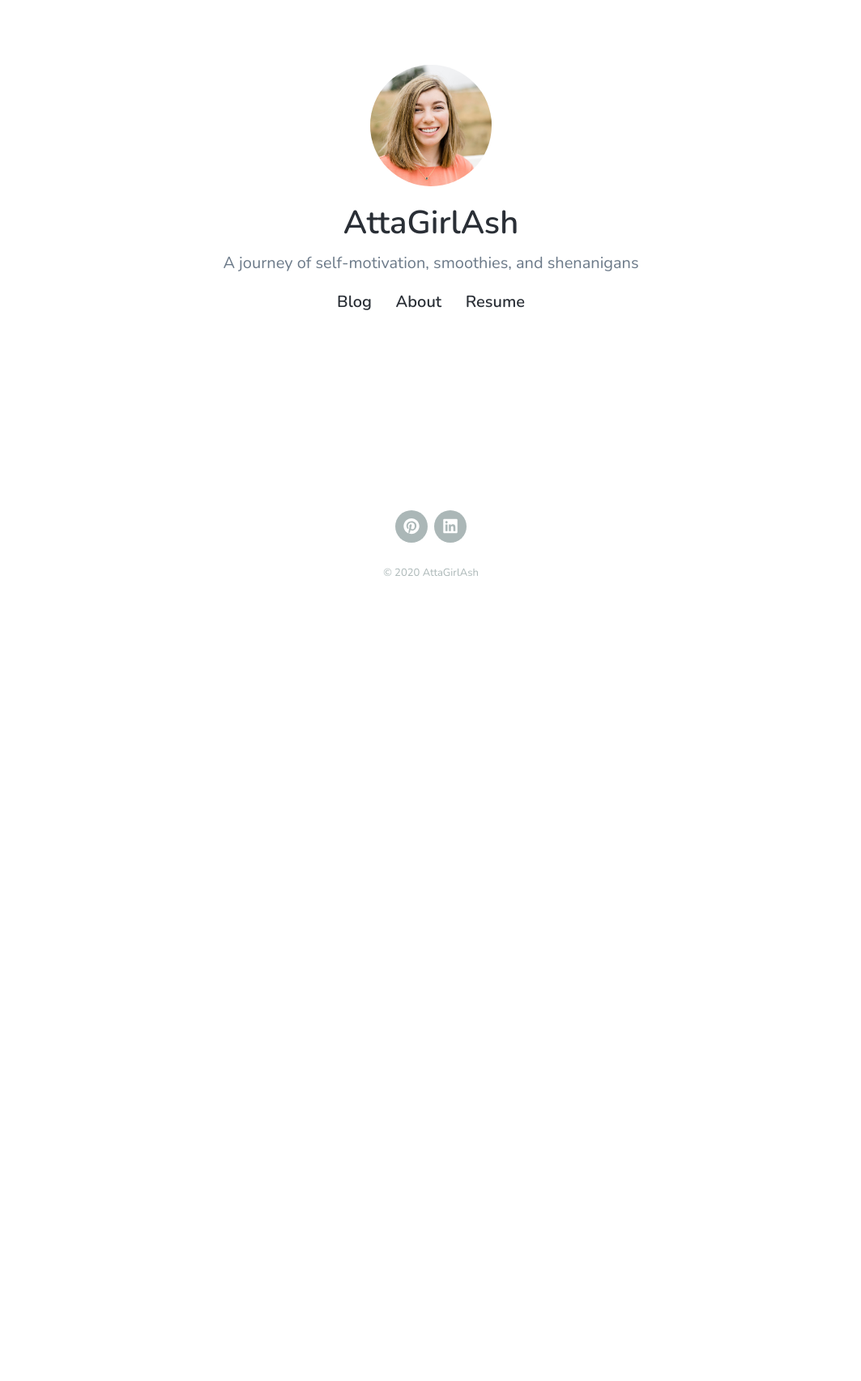
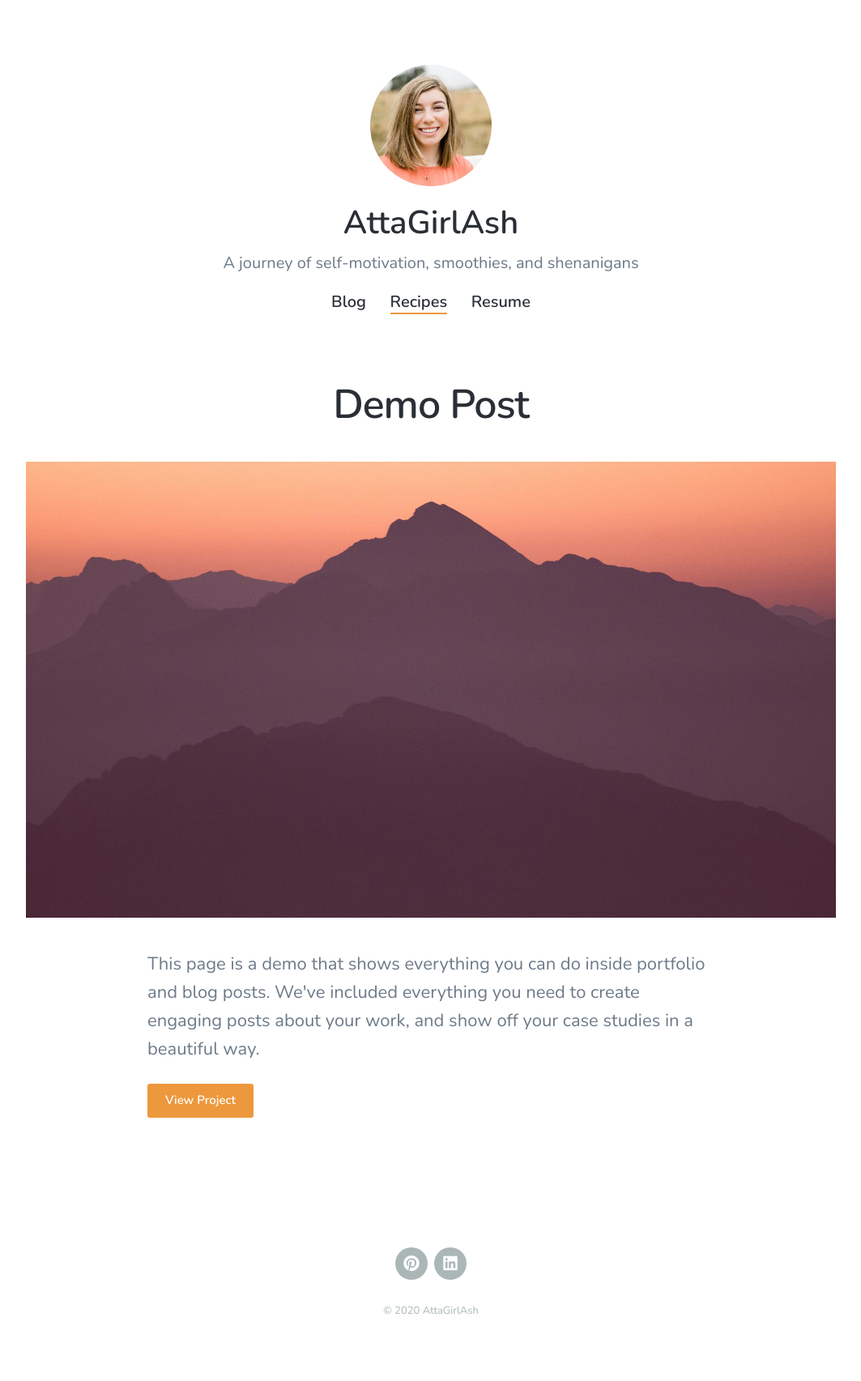
Before and after one commit to ashleyraizes/ashleyraizes.github.io, a Jekyll site: the page built from recipes/index.html, in a window 1280 px wide. Shown: the whole page at 81% size, without its empty margins (108-1171 px from the left). Built offline with Jekyll 4.4.1, drawn with Linux system fonts in a browser that asks for light colours; nearby versions of some CDN libraries; before the commit the page ends 900 px from its top, so only the background shows below that.

Commit message:
add recipes and about me

````diff
--- a/_data/settings.yml
+++ b/_data/settings.yml
@@ -11,9 +11,9 @@
 menu_settings:
   menu_items:
     - title: 'Blog'
-      url: '/'
-    - title: 'About'
-      url: '/about'
+      url: '/blogs/'
+    - title: 'Recipes'
+      url: '/recipes/'
     - title: 'Resume'
       url: '/resume'
 
--- /dev/null
+++ b/_projects/2018-06-30-demo-post.md
@@ -0,0 +1,103 @@
+---
+title: 'Demo Post'
+date: 2018-06-30 00:00:00
+featured_image: '/images/demo/demo-square.jpg'
+excerpt: This page is a demo that shows everything you can do inside portfolio and blog posts. We've included everything you need to create engaging posts about your work, and show off your case studies in a beautiful way.
+---
+
+![](/images/demo/demo-landscape.jpg)
+
+## Demo content
+
+This page is a demo that shows everything you can do inside portfolio and blog posts.
+
+We've included everything you need to create engaging posts about your work, and show off your case studies in a beautiful way.
+
+**Obviously,** we’ve styled up *all the basic* text formatting options [available in markdown](https://github.com/adam-p/markdown-here/wiki/Markdown-Cheatsheet).
+
+You can create lists:
+
+* Simple bulleted lists
+* Like this one
+* Are cool
+
+And:
+
+1. Numbered lists
+2. Like this other one
+3. Are great too
+
+You can also add blockquotes, which are shown at a larger width to help break up the layout and draw attention to key parts of your content:
+
+> “Simple can be harder than complex: You have to work hard to get your thinking clean to make it simple. But it’s worth it in the end because once you get there, you can move mountains.”
+
+The theme also supports markdown tables:
+
+| Item                 | Author        | Supports tables? | Price |
+|----------------------|---------------|------------------|-------|
+| Duet Jekyll Theme    | Jekyll Themes | Yes              | $49   |
+| Index Jekyll Theme   | Jekyll Themes | Yes              | $49   |
+| Journal Jekyll Theme | Jekyll Themes | Yes              | $49   |
+
+And footnotes[^1], which link to explanations[^2] at the bottom of the page[^3].
+
+[^1]: Beautiful modern, minimal theme design.
+[^2]: Powerful features to show off your work.
+[^3]: Maintained and supported by the theme developer.
+
+You can throw in some horizontal rules too:
+
+---
+
+### Image galleries
+
+Here's a really neat custom feature we added – galleries:
+
+<div class="gallery" data-columns="3">
+	<img src="/images/demo/demo-portrait.jpg">
+	<img src="/images/demo/demo-landscape.jpg">
+	<img src="/images/demo/demo-square.jpg">
+	<img src="/images/demo/demo-landscape-2.jpg">
+</div>
+
+Inspired by the Galleries feature from WordPress, we've made it easy to create grid layouts for your images. Just use a bit of simple HTML in your post to create a masonry grid image layout:
+
+```html
+<div class="gallery" data-columns="3">
+    <img src="/images/demo/demo-portrait.jpg">
+    <img src="/images/demo/demo-landscape.jpg">
+    <img src="/images/demo/demo-square.jpg">
+    <img src="/images/demo/demo-landscape-2.jpg">
+</div>
+```
+
+*See what we did there? Code and syntax highlighting is built-in too!*
+
+Change the number inside the 'columns' setting to create different types of gallery for all kinds of purposes. You can even click on each image to seamlessly enlarge it on the page.
+
+---
+
+### Image carousels
+
+Here's another gallery with only one column, which creates a carousel slide-show instead.
+
+A nice little feature: the carousel only advances when it is in view, so your visitors won't scroll down to find it half way through your images.
+
+<div class="gallery" data-columns="1">
+	<img src="/images/demo/demo-landscape.jpg">
+	<img src="/images/demo/demo-landscape-2.jpg">
+</div>
+
+### What about videos?
+
+Videos are an awesome way to show off your work in a more engaging and personal way, and we’ve made sure they work great on our themes. Just paste an embed code from YouTube or Vimeo, and the theme makes sure it displays perfectly:
+
+<iframe src="https://player.vimeo.com/video/203710832" width="640" height="288" frameborder="0" webkitallowfullscreen mozallowfullscreen allowfullscreen></iframe>
+
+---
+
+## Pretty cool, huh?
+
+We've packed this theme with powerful features to show off your work. Why not put them to use on your new portfolio?
+
+<a href="https://jekyllthemes.io/theme/simples-blog-jekyll-theme" class="button button--large">Get This Theme</a>
````
Also changed, not shown: _pages/index.md (renamed from _pages/about.md), blogs/index.html (renamed from index.html), recipes/index.html (renamed from projects/index.html), 1 other file.
